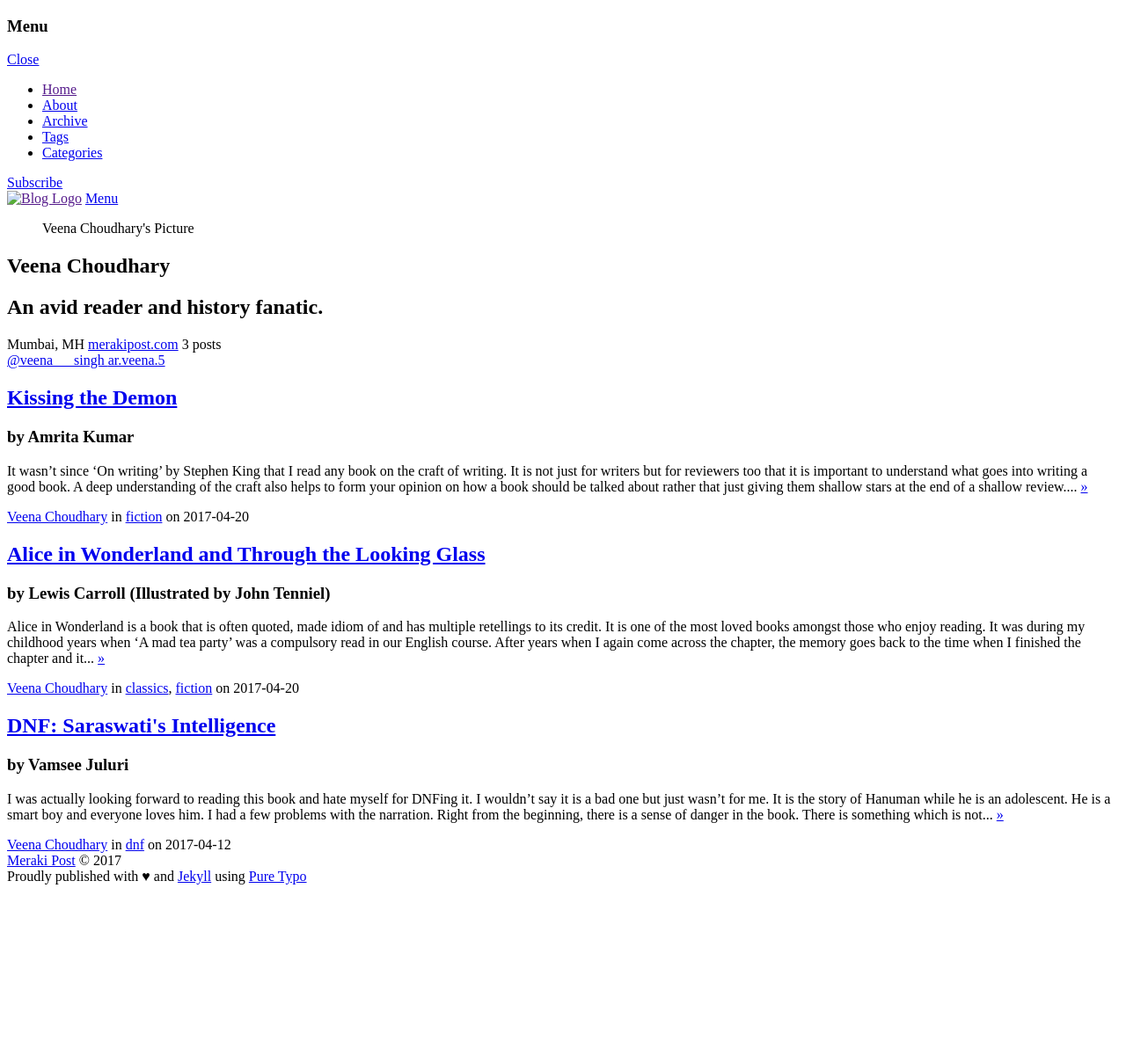
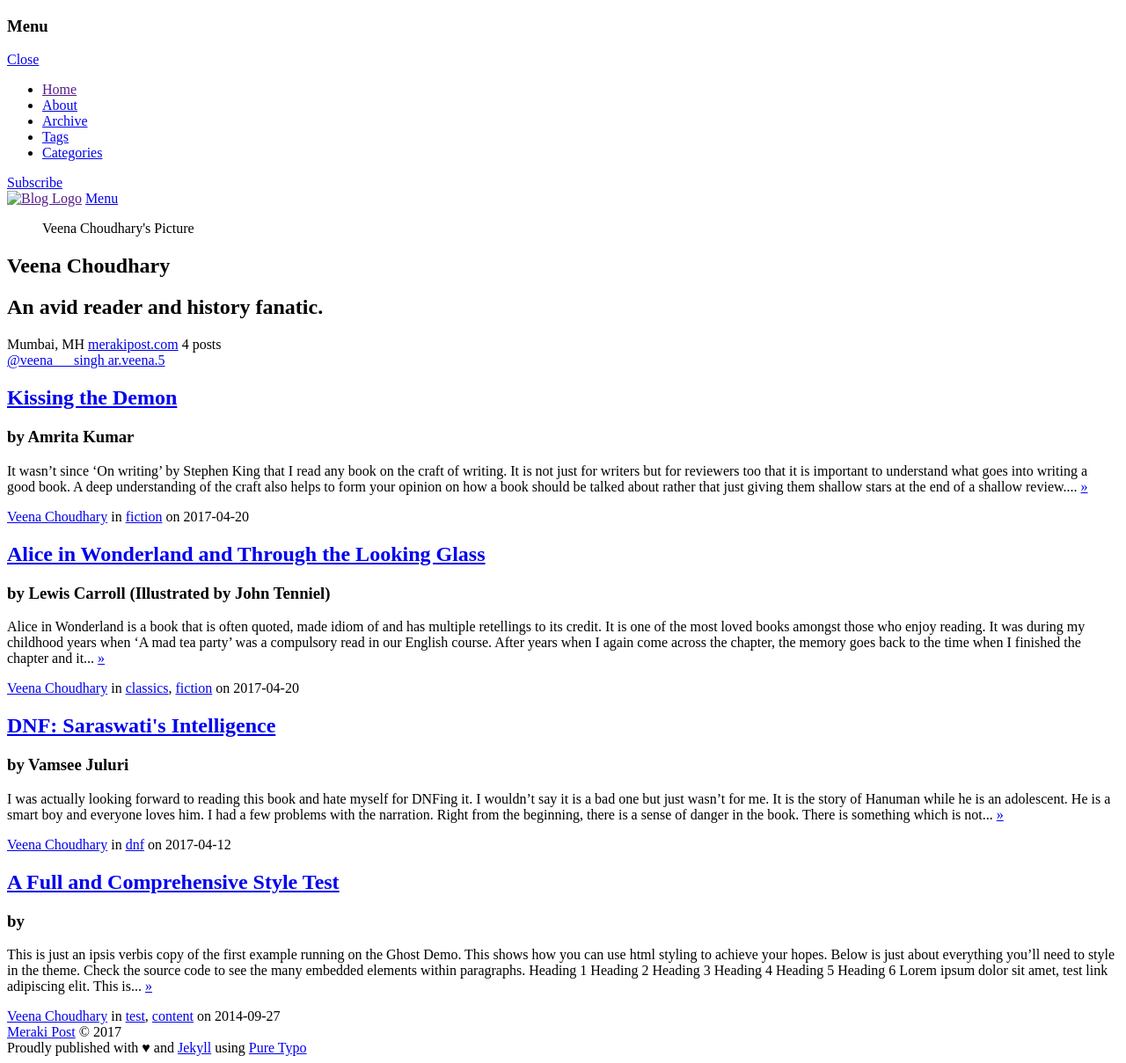
Before and after one commit to studiolampblack/puretypo, a Jekyll site: the page built from author/veena/index.html, in a window 1280 px wide. Shown: the whole page at 88% size. Built offline with Jekyll 4.4.1, drawn with Linux system fonts in a browser that asks for light colours; nearby versions of some CDN libraries; some web fonts are replaced; comment, search, counter and statistics services are not loaded; before the commit the page ends 1014 px from its top, so only the background shows below that.

Commit message:
Bottom margin adjustment for h3, especially for 500px screens

```diff
--- /dev/null
+++ b/_posts/2014-09-27-a-full-and-comprehensive-style-test.html
@@ -0,0 +1,426 @@
+---
+layout: post
+cover: 'assets/images/cover2.jpg'
+title: A Full and Comprehensive Style Test
+date:   2014-09-27 10:18:00
+tags: test content
+subclass: 'post tag-test tag-content'
+categories: 'ram'
+navigation: True
+logo: 'assets/images/ghost.png'
+---
+
+<p>This is just an <em>ipsis verbis</em> copy of the first example running on the <a href="http://demo.ghost.io">Ghost Demo</a>. This shows how you can use html styling to achieve your hopes.</p>
+
+
+<p>Below is just about everything you’ll need to style in the theme. Check the source code to see the many embedded elements within paragraphs.</p>
+
+
+<hr />
+
+<h1 id="heading1">Heading 1</h1>
+
+<h2 id="heading2">Heading 2</h2>
+
+<h3 id="heading3">Heading 3</h3>
+
+<h4 id="heading4">Heading 4</h4>
+
+<h5 id="heading5">Heading 5</h5>
+
+<h6 id="heading6">Heading 6</h6>
+
+<hr />
+
+<p>Lorem ipsum dolor sit amet, <a title="test link" href="#">test link</a> adipiscing elit. <strong>This is strong.</strong> Nullam dignissim convallis est. Quisque aliquam. <em>This is emphasized.</em> Donec faucibus. Nunc iaculis suscipit dui. 5<sup>3</sup> = 125. Water is H<sub>2</sub>O. Nam sit amet sem. Aliquam libero nisi, imperdiet at, tincidunt nec, gravida vehicula, nisl. <cite>The New York Times</cite> (That’s a citation). <span style="text-decoration:underline;">Underline.</span> Maecenas ornare tortor. Donec sed tellus eget sapien fringilla nonummy. Mauris a ante. Suspendisse quam sem, consequat at, commodo vitae, feugiat in, nunc. Morbi imperdiet augue quis tellus.</p>
+
+<p><abbr title="Hyper Text Markup Language">HTML</abbr> and <abbr title="Cascading Style Sheets">CSS</abbr> are our tools. Mauris a ante. Suspendisse quam sem, consequat at, commodo vitae, feugiat in, nunc. Morbi imperdiet augue quis tellus.  Praesent mattis, massa quis luctus fermentum, turpis mi volutpat justo, eu volutpat enim diam eget metus. To copy a file type <code>COPY <var>filename</var></code>. <del>Dinner’s at 5:00.</del> <ins>Let’s make that 7.</ins> This <span style="text-decoration:line-through;">text</span> has been struck.</p>
+
+<hr />
+
+<h2 id="media">Media</h2>
+
+<p>Lorem ipsum dolor sit amet, consectetur adipisicing elit, sed do eiusmod tempor incididunt ut labore et dolore.</p>
+
+<h3 id="bigimage">Big Image</h3>
+
+<p><img src="http://demo.ghost.io/content/images/2014/09/testimg1.jpeg" alt="Test Image" /></p>
+
+<p>Duis aute irure dolor in reprehenderit in voluptate velit esse cillum dolore eu fugiat nulla pariatur.</p>
+
+<h3 id="smallimage">Small Image</h3>
+
+<p>Lorem ipsum dolor sit amet, consectetur adipisicing elit, sed do eiusmod tempor incididunt ut labore et dolore.</p>
+
+<p><img src="http://demo.ghost.io/content/images/2014/09/testimg2.jpg" alt="Small Test Image" /></p>
+
+<p>Labore et dolore.</p>
+
+<hr />
+
+<h2 id="listtypes">List Types</h2>
+
+<h3 id="definitionlist">Definition List</h3>
+
+<dl>
+<dt>Definition List Title</dt>
+<dd>This is a definition list division.</dd>
+<dt>Definition</dt>
+<dd>An exact statement or description of the nature, scope, or meaning of something: <em>our definition of what constitutes poetry.</em></dd>
+</dl>
+
+<h3 id="orderedlist">Ordered List</h3>
+
+<ol>
+<li>List Item 1  </li>
+<li>List Item 2 <br />
+<ol><li>Nested list item A</li>
+<li>Nested list item B</li></ol></li>
+<li>List Item 3</li>
+</ol>
+
+<h3 id="unorderedlist">Unordered List</h3>
+
+<ul>
+<li>List Item 1</li>
+<li>List Item 2
+<ul><li>Nested list item A</li>
+<li>Nested list item B</li></ul></li>
+<li>List Item 3</li>
+</ul>
+
+<hr />
+
+<h2 id="table">Table</h2>
+
+<table>
+<tbody>
+<tr>
+<th>Table Header 1</th>
+<th>Table Header 2</th>
+<th>Table Header 3</th>
+</tr>
+<tr>
+<td>Division 1</td>
+<td>Division 2</td>
+<td>Division 3</td>
+</tr>
+<tr class="even">
+<td>Division 1</td>
+<td>Division 2</td>
+<td>Division 3</td>
+</tr>
+<tr>
+<td>Division 1</td>
+<td>Division 2</td>
+<td>Division 3</td>
+</tr>
+</tbody>
+</table>
+
+<hr />
+
+<h2 id="preformattedtext">Preformatted Text</h2>
+
+<p>Typographically, preformatted text is not the same thing as code. Sometimes, a faithful execution of the text requires preformatted text that may not have anything to do with code. Most browsers use Courier and that’s a good default — with one slight adjustment, Courier 10 Pitch over regular Courier for Linux users.</p>
+
+<h3 id="code">Code</h3>
+
+<p>Code can be presented inline, like <code>&lt;?php bloginfo('stylesheet_url'); ?&gt;</code>, or within a <code>&lt;pre&gt;</code> block. Because we have more specific typographic needs for code, we’ll specify Consolas and Monaco ahead of the browser-defined monospace font.</p>
+
+<p>Code blocks can also be inserted with the highlight tag as below:</p>
+<pre>
+    {% raw %}
+    {% highlight language-x %}
+    # some code
+    {% endhighlight %}
+    {% endraw %}
+</pre>
+
+<p>More information about code highlighting in jekyll can be found  <a href="https://jekyllrb.com/docs/templates/#code-snippet-highlighting">in Jekyll documentation</a>.</p>
+
+<p>These area a couple of examples showing the resulting highlighted code:</p>
+
+{% highlight css %}
+/* css code sample */
+#container {
+    float: left;
+    margin: 0 -240px 0 0;
+    width: 100%;
+}
+{% endhighlight %}
+
+
+{% highlight javascript %}
+// javascript code sample
+$.ajax({
+  type: 'POST',
+  url: 'backend.php',
+  data: "q="+myform.serialize(),
+  success: function(data){
+    // on success use return data here
+  },
+  error: function(xhr, type, exception) {
+    // if ajax fails display error alert
+    alert("ajax error response type "+type);
+  }
+});
+{% endhighlight %}
+
+<p>Now you can also use <a href="https://highlightjs.org/">highlight.js</a>.
+For more on how to use it and on the available styles check their
+<a href="https://highlightjs.org/static/demo/">demo</a> and
+<a href="http://highlightjs.readthedocs.org/en/latest/">documentation</a> pages.</p>
+
+<div class="system">
+<pre><code class="swift">// Swift code sample
+import Foundation
+
+@objc class Person: Entity {
+  var name: String!
+  var age:  Int!
+
+  init(name: String, age: Int) {
+    /* /* ... */ */
+  }
+
+  // Return a descriptive string for this person
+  func description(offset: Int = 0) -> String {
+    return "\(name) is \(age + offset) years old"
+  }
+}
+</code></pre>
+</div>
+
+
+<hr />
+
+<h2 id="blockquotes">Blockquotes</h2>
+
+<p>Let’s keep it simple. Italics are good to help set it off from the body text. Be sure to style the citation.</p>
+
+<blockquote>
+  <p>Good afternoon, gentlemen. I am a HAL 9000 computer. I became operational at the H.A.L. plant in Urbana, Illinois on the 12th of January 1992. My instructor was Mr. Langley, and he taught me to sing a song. If you’d like to hear it I can sing it for you. <cite>— <a href="http://en.wikipedia.org/wiki/HAL_9000">HAL 9000</a></cite></p>
+</blockquote>
+
+<p>And here’s a bit of trailing text.</p>
+
+<hr />
+
+<h2 id="textlevelsemantics">Text-level semantics</h2>
+
+<p>The <a href="#">a element</a> example <br />
+The <abbr>abbr element</abbr> and <abbr title="Title text">abbr element with title</abbr> examples <br />
+The <b>b element</b> example <br />
+The <cite>cite element</cite> example <br />
+The <code>code element</code> example <br />
+The <del>del element</del> example <br />
+The <dfn>dfn element</dfn> and <dfn title="Title text">dfn element with title</dfn> examples <br />
+The <em>em element</em> example <br />
+The <i>i element</i> example <br />
+The <ins>ins element</ins> example <br />
+The <kbd>kbd element</kbd> example <br />
+The <mark>mark element</mark> example <br />
+The <q>q element <q>inside</q> a q element</q> example <br />
+The <s>s element</s> example <br />
+The <samp>samp element</samp> example <br />
+The <small>small element</small> example <br />
+The <span>span element</span> example <br />
+The <strong>strong element</strong> example <br />
+The <sub>sub element</sub> example <br />
+The <sup>sup element</sup> example <br />
+The <var>var element</var> example <br />
+The <u>u element</u> example</p>
+
+<hr />
+
+<h2 id="forms">Forms</h2>
+
+<form>
+<fieldset>
+<legend>Inputs as descendents of labels (form legend)</legend>
+<label>
+<b>Text input</b>
+<input type="text" value="default value">
+</label>
+<label>
+<b>Email input</b>
+<input type="email">
+</label>
+<label>
+<b>Search input</b>
+<input type="search">
+</label>
+<label>
+<b>Tel input</b>
+<input type="tel">
+</label>
+<label>
+<b>URL input</b>
+<input type="url" placeholder="http://">
+</label>
+<label>
+<b>Password input</b>
+<input type="password" value="password">
+</label>
+<label>
+<b>File input</b>
+<input type="file">
+</label>
+<label>
+<b>Radio input</b>
+<input type="radio" name="rad">
+</label>
+<label>
+<b>Checkbox input</b>
+<input type="checkbox">
+</label>
+<label>
+<input type="radio" name="rad"> Radio input
+</label>
+<label>
+<input type="checkbox"> Checkbox input
+</label>
+<label>
+<b>Select field</b>
+<select>
+<option>Option 01</option>
+<option>Option 02</option>
+</select>
+</label>
+<label>
+<b>Textarea</b>
+<textarea cols="30" rows="5" >Textarea text</textarea>
+</label>
+</fieldset>
+
+<fieldset>
+<legend>Clickable inputs and buttons</legend>
+<input type="image" src="http://placekitten.com/90/24" alt="Image (input)">
+<input type="reset" value="Reset (input)">
+<input type="button" value="Button (input)">
+<input type="submit" value="Submit (input)">
+<button type="reset">Reset (button)</button>
+<button type="button">Button (button)</button>
+<button type="submit">Submit (button)</button>
+</fieldset>
+
+<fieldset id="boxsize">
+<legend>box-sizing tests</legend>
+<div><input type="text" value="text"></div>
+<div><input type="email" value="email"></div>
+<div><input type="search" value="search"></div>
+<div><input type="url" value="http://example.com"></div>
+<div><input type="password" value="password"></div>
+
+<div><input type="color" value="#000000"></div>
+<div><input type="number" value="5"></div>
+<div><input type="range" value="10"></div>
+<div><input type="date" value="1970-01-01"></div>
+<div><input type="month" value="1970-01"></div>
+<div><input type="week" value="1970-W01"></div>
+<div><input type="time" value="18:23"></div>
+<div><input type="datetime" value="1970-01-01T00:00:00Z"></div>
+<div><input type="datetime-local" value="1970-01-01T00:00"></div>
+
+<div><input type="radio"></div>
+<div><input type="checkbox"></div>
+
+<div><select><option>Option 01</option><option>Option 02</option></select></div>
+<div><textarea cols="30" rows="5" >Textarea text</textarea></div>
+
+<div><input type="image" src="http://placekitten.com/90/24" alt="Image (input)"></div>
+<div><input type="reset" value="Reset (input)"></div>
+<div><input type="button" value="Button (input)"></div>
+<div><input type="submit" value="Submit (input)"></div>
+
+<div><button type="reset">Reset (button)</button></div>
+<div><button type="button">Button (button)</button></div>
+<div><button type="submit">Submit (button)</button></div>
+</fieldset>
+</form>
+
+<hr />
+
+<h2 id="embeds">Embeds</h2>
+
+<p>Sometimes all you want to do is embed a little love from another location and set your post alive.</p>
+
+<h3 id="video">Video</h3>
+
+<p>Ut enim ad minim veniam, quis nostrud exercitation ullamco laboris nisi ut aliquip ex ea commodo consequat.</p>
+
+<iframe src="//player.vimeo.com/video/103224792?title=0&amp;byline=0&amp;portrait=0" width="600" height="338" frameborder="0" webkitallowfullscreen mozallowfullscreen allowfullscreen></iframe>
+
+<p>Culpa qui officia deserunt mollit anim id est laborum.</p>
+
+<h3 id="slides">Slides</h3>
+
+<p>Ut enim ad minim veniam, quis nostrud exercitation ullamco laboris nisi ut aliquip ex ea commodo consequat.</p>
+
+<script async class="speakerdeck-embed" data-id="34d2856027ce01316b5d621ab8e7d421" data-ratio="1.33333333333333" src="//speakerdeck.com/assets/embed.js"></script>
+
+<p>Culpa qui officia deserunt mollit anim id est laborum.</p>
+
+<h3 id="audio">Audio</h3>
+
+<p>Ut enim ad minim veniam, quis nostrud exercitation ullamco laboris nisi ut aliquip ex ea commodo consequat.</p>
+
+<iframe width="100%" height="450" scrolling="no" frameborder="no" src="https://w.soundcloud.com/player/?url=https%3A//api.soundcloud.com/tracks/169381837&amp;auto_play=false&amp;hide_related=false&amp;show_comments=true&amp;show_user=true&amp;show_reposts=false&amp;visual=true"></iframe>
+
+<p>Culpa qui officia deserunt mollit anim id est laborum.</p>
+
+<h3 id="code">Code</h3>
+
+<p>Lorem ipsum dolor sit amet, consectetur adipisicing elit, sed do eiusmod tempor incididunt.</p>
+
+<p><div data-height="268" data-theme-id="0" data-slug-hash="bcqhe" data-default-tab="js" data-user="rglazebrook" class='codepen'></p>
+
+<pre><code>var c = new Sketch.create({autoclear: false}),
+    bigCircle = 50,
+    littleCircle = 5,
+    // The velocity value determines how much to move the spinner head (in radians).
+    velocity = 0.105,
+    hue = 0,
+    // The alpha value below determines the length of the spinner&#39;s tail.
+    bg = &#39;rgba(40,40,40,.075)&#39;;
+    Spinner = function() {};
+
+Spinner.prototype.setup = function() {
+  this.x = c.width / 2;
+  this.y = c.height / 2 - bigCircle;
+  this.rotation = 0;
+}
+Spinner.prototype.update = function() {
+  this.rotation += velocity;
+  this.rotation = this.rotation % TWO_PI;
+  this.x = c.width /2 + cos(this.rotation) * bigCircle;
+  this.y = c.height / 2 + sin(this.rotation) * bigCircle;
+}
+Spinner.prototype.draw = function() {
+  c.fillStyle = &#39;hsl(&#39;+hue+&#39;,50%,50%)&#39;;
+  c.beginPath();
+  c.arc(this.x, this.y, littleCircle, 0, TWO_PI);
+  c.fill();
+  c.closePath();
+}
+c.setup = function() {
+  spinner = new Spinner();
+  spinner.setup();
+}
+c.update = function() {
+  spinner.update();
+  hue = ++hue % 360;
+}
+c.draw = function() {
+  spinner.draw();
+  c.fillStyle = bg;
+  c.fillRect(0,0,c.width,c.height);
+}
+</code></pre>
+
+<p>See the Pen <a href='http://codepen.io/rglazebrook/pen/bcqhe/'>Simple Rotating Spinner</a> by Rob Glazebrook (<a href='http://codepen.io/rglazebrook'>@rglazebrook</a>) on <a href='http://codepen.io'>CodePen</a>.</p>
+
+<p></div><script async src="//codepen.io/assets/embed/ei.js"></script></p>
+
+<p>Isn't it beautiful?</p>
--- a/assets/css/screen.css
+++ b/assets/css/screen.css
@@ -214,7 +214,7 @@ h4, h5, h6 {
     -o-font-feature-settings: 'dlig' 1, 'liga' 1, 'lnum' 1, 'kern' 1;
     color: #606666;
     line-height: 1.15em;
-    margin: 0 0 0.4em 0;
+    margin: 0 0 0.5em 0;
     font-family: "Lora", serif;
     text-rendering: geometricPrecision;
 }
@@ -2000,7 +2000,7 @@ body:not(.post-template) .post-subtitle {
 
     h1, h2, h3,
     h4, h5, h6 {
-        margin: 0 0 0.3em 0;
+        margin: 0 0 0.7em 0;
     }
 
     h1 {
```
